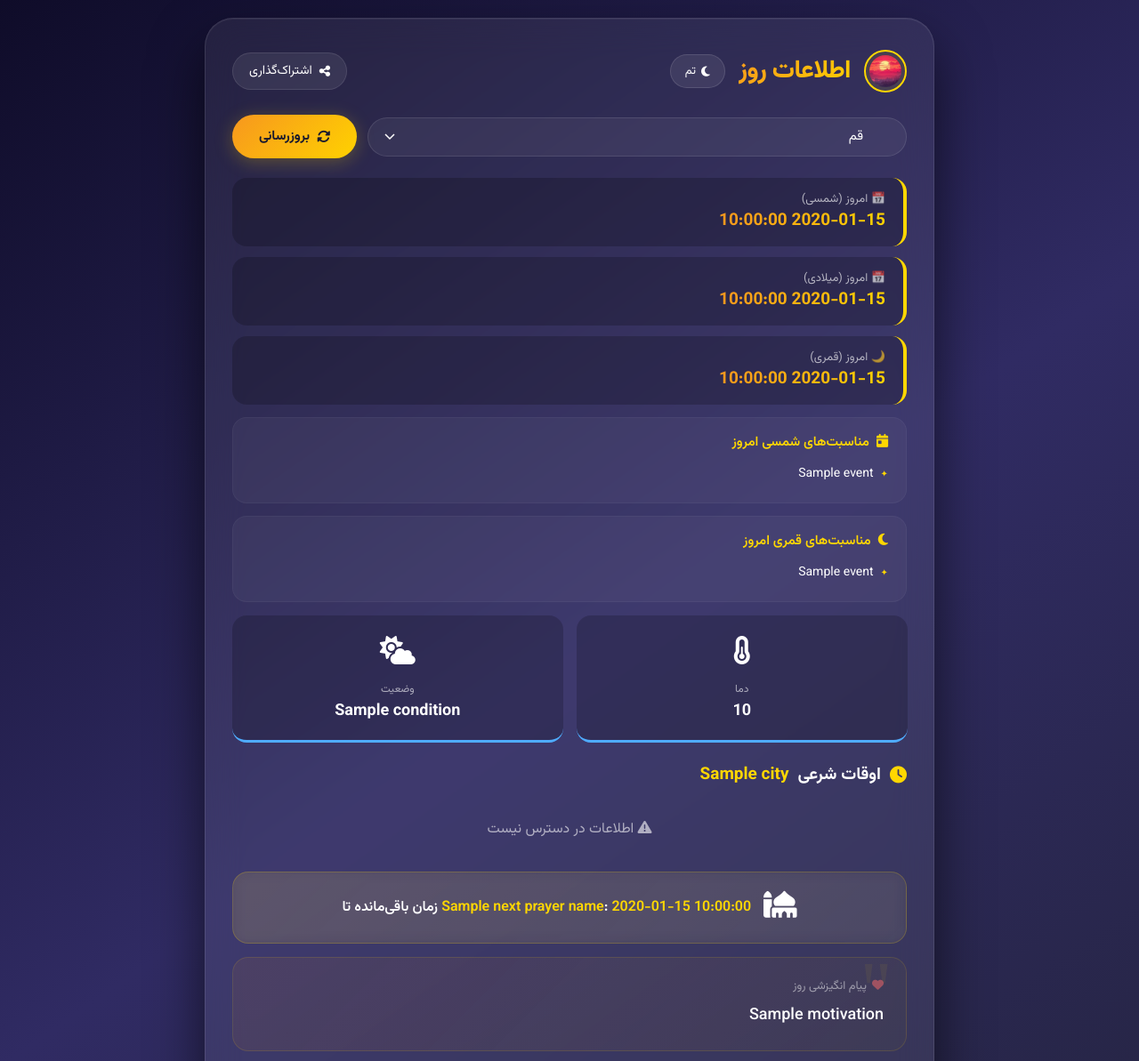
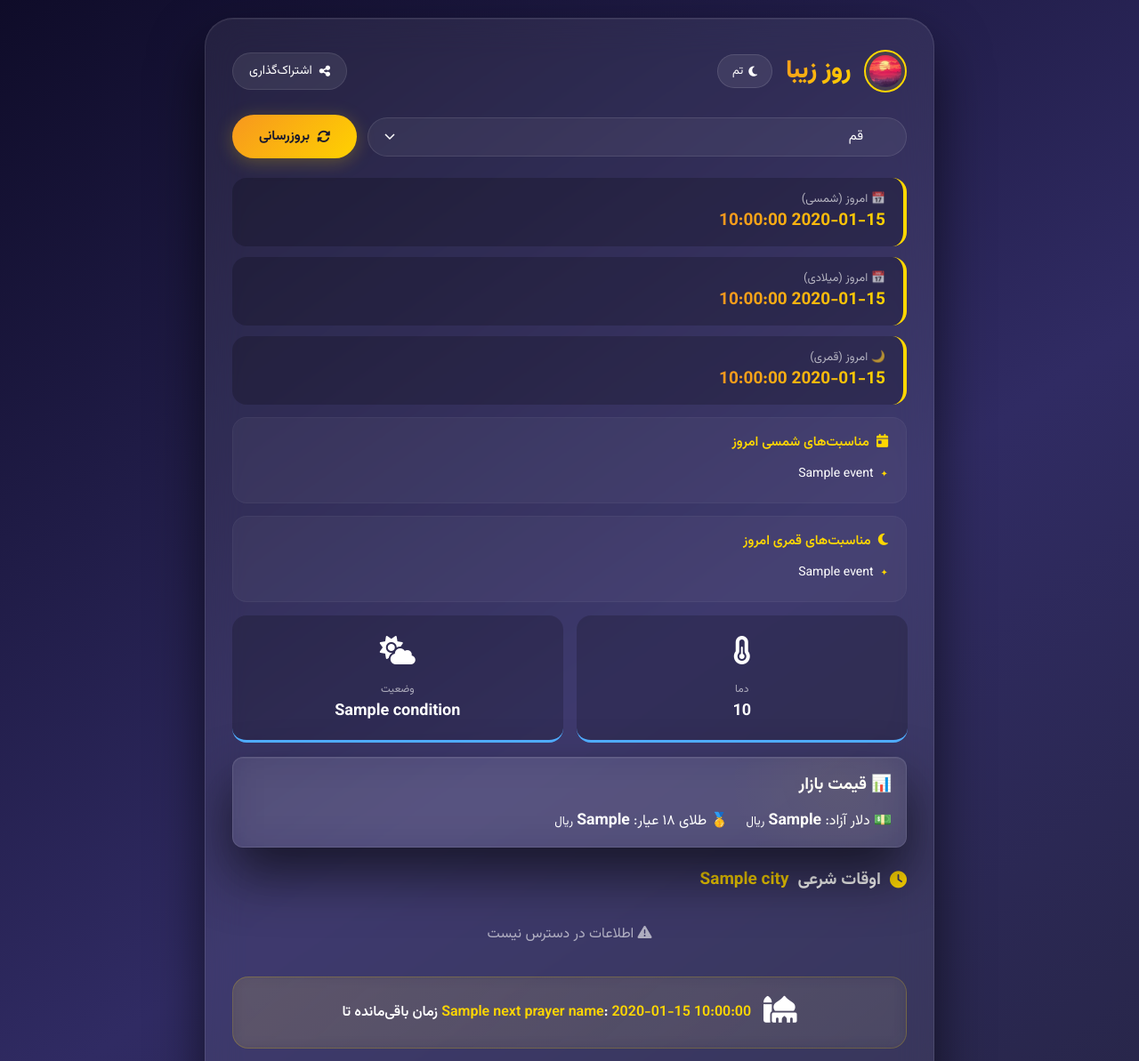
Before and after one commit to alimazhabe1-cell/alimerad, a Flask app: template templates/index.html in a window 1280 px wide. Shown: the top 1193 px of the page at 89% size. Run offline with Flask 3, Linux system fonts and the light colour scheme; the template is opened without the code that fills it: most values are stand-ins (such as "Sample title", 1, 10 or a date in 2020).

Commit message:
Update index.html

```diff
--- a/templates/index.html
+++ b/templates/index.html
@@ -856,7 +856,7 @@
                 <img src="{{ url_for('static', filename='logo.png') }}"
                      alt="لوگو"
                      class="site-logo">
-                <h1>اطلاعات روز</h1>
+                <h1>روز زیبا</h1>
                 <button class="theme-toggle" onclick="toggleTheme()">
                     <i class="fas fa-moon"></i> تم
                 </button>
@@ -949,7 +949,22 @@
                 <div class="data">{{ weather.condition if weather else '❌' }}</div>
             </div>
         </div>
-
+        <!-- قیمت بازار -->
+        <section class="card market-card" style="margin: 1rem 0; padding: 1rem; border-radius: 12px;">
+            <h3 style="margin-bottom: 0.75rem;">📊 قیمت بازار</h3>
+            <div style="display: flex; flex-wrap: wrap; gap: 1.25rem;">
+                <div>
+                    <span>💵 دلار آزاد:</span>
+                    <strong style="font-size: 1.1em;">{{ dollar_fa }}</strong>
+                    <small> ریال</small>
+                </div>
+                <div>
+                    <span>🥇 طلای ۱۸ عیار:</span>
+                    <strong style="font-size: 1.1em;">{{ gold18_fa }}</strong>
+                    <small> ریال</small>
+                </div>
+            </div>
+        </section>
         <!-- ============================================================
         اوقات شرعی
         ============================================================ -->
```
